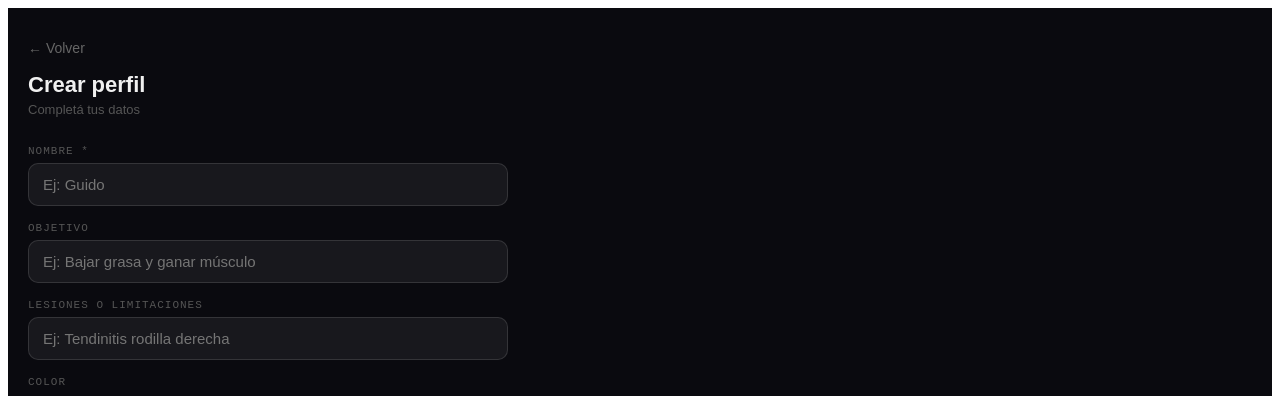
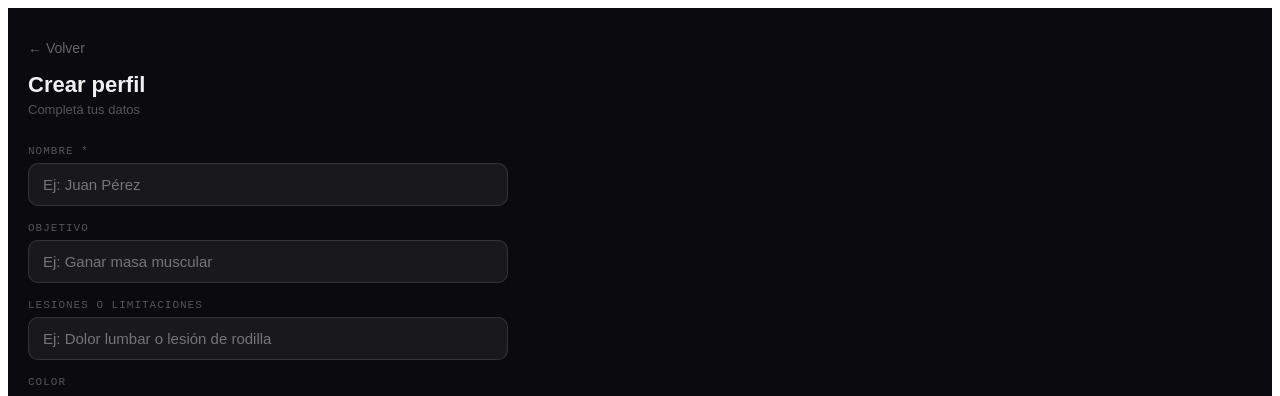
Before and after one commit to guidogalvagno/Gym---Tracker, a React (Create React App) app: page / in a window 1280 px wide. Both pictures are taken after a click on the button "+ Agregar perfil nuevo". Shown: the top 396 px of the page. Built offline with nearby package versions, Linux system fonts and the light colour scheme.

Commit message:
Update App.js

```diff
--- a/src/App.js
+++ b/src/App.js
@@ -264,9 +264,9 @@ function PantallaCrearPerfil({ perfil, onSave, onBack }) {
       <h2 style={{margin:"0 0 4px",fontSize:"22px"}}>{perfil?"Editar perfil":"Crear perfil"}</h2>
       <p style={{color:"#555",fontSize:"13px",margin:"0 0 28px"}}>Completá tus datos</p>
       <div style={{display:"flex",flexDirection:"column",gap:"16px",maxWidth:"480px"}}>
-        {inp("NOMBRE *", nombre, setNombre, "Ej: Guido")}
-        {inp("OBJETIVO", objetivo, setObjetivo, "Ej: Bajar grasa y ganar músculo")}
-        {inp("LESIONES O LIMITACIONES", lesion, setLesion, "Ej: Tendinitis rodilla derecha")}
+       {inp("NOMBRE *", nombre, setNombre, "Ej: Juan Pérez")}
+{inp("OBJETIVO", objetivo, setObjetivo, "Ej: Ganar masa muscular")}
+{inp("LESIONES O LIMITACIONES", lesion, setLesion, "Ej: Dolor lumbar o lesión de rodilla")}
         <div>
           <div style={{fontSize:"11px",color:"#555",fontFamily:"monospace",letterSpacing:"1px",marginBottom:"10px"}}>COLOR</div>
           <div style={{display:"flex",gap:"10px"}}>
```
